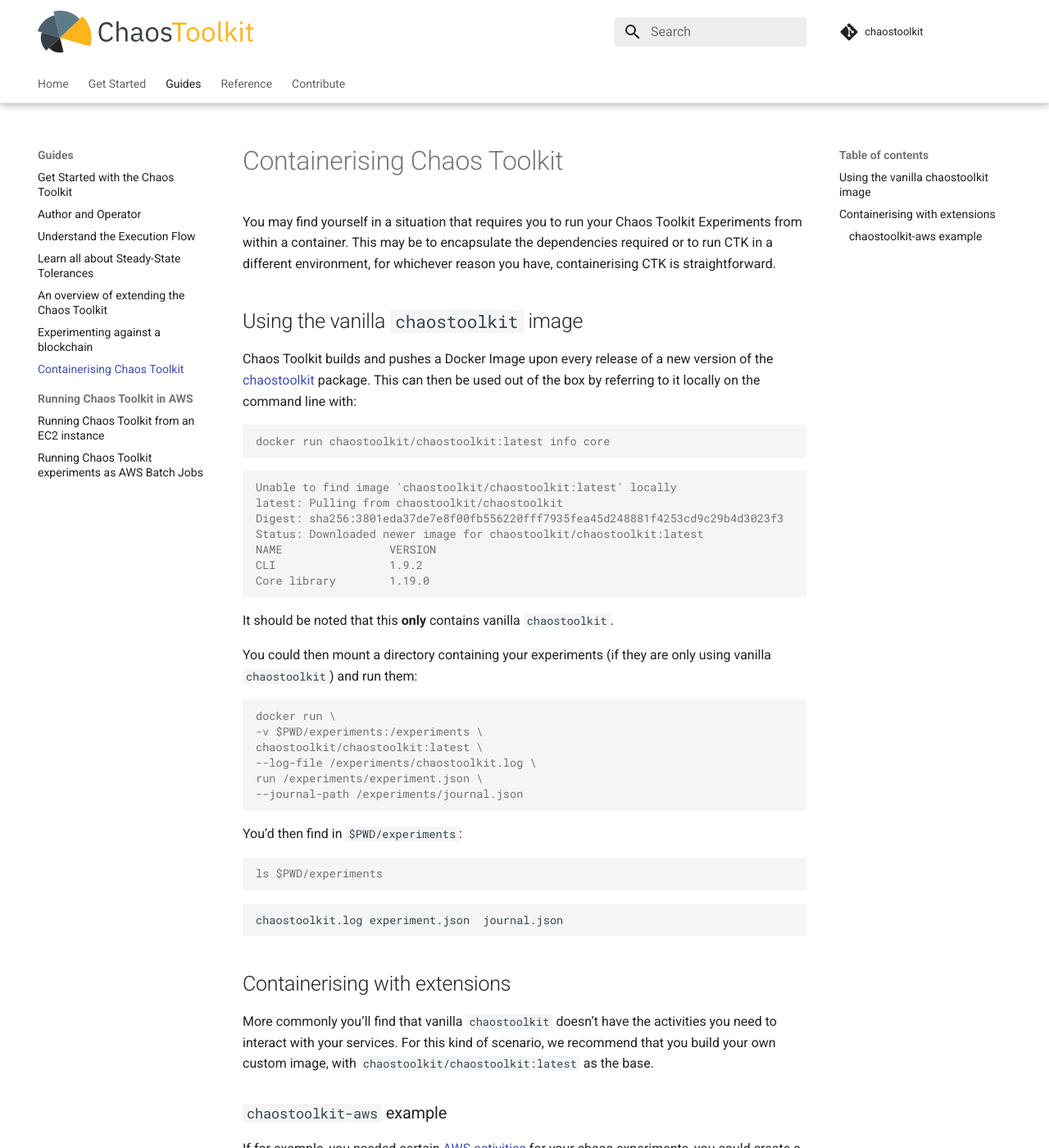
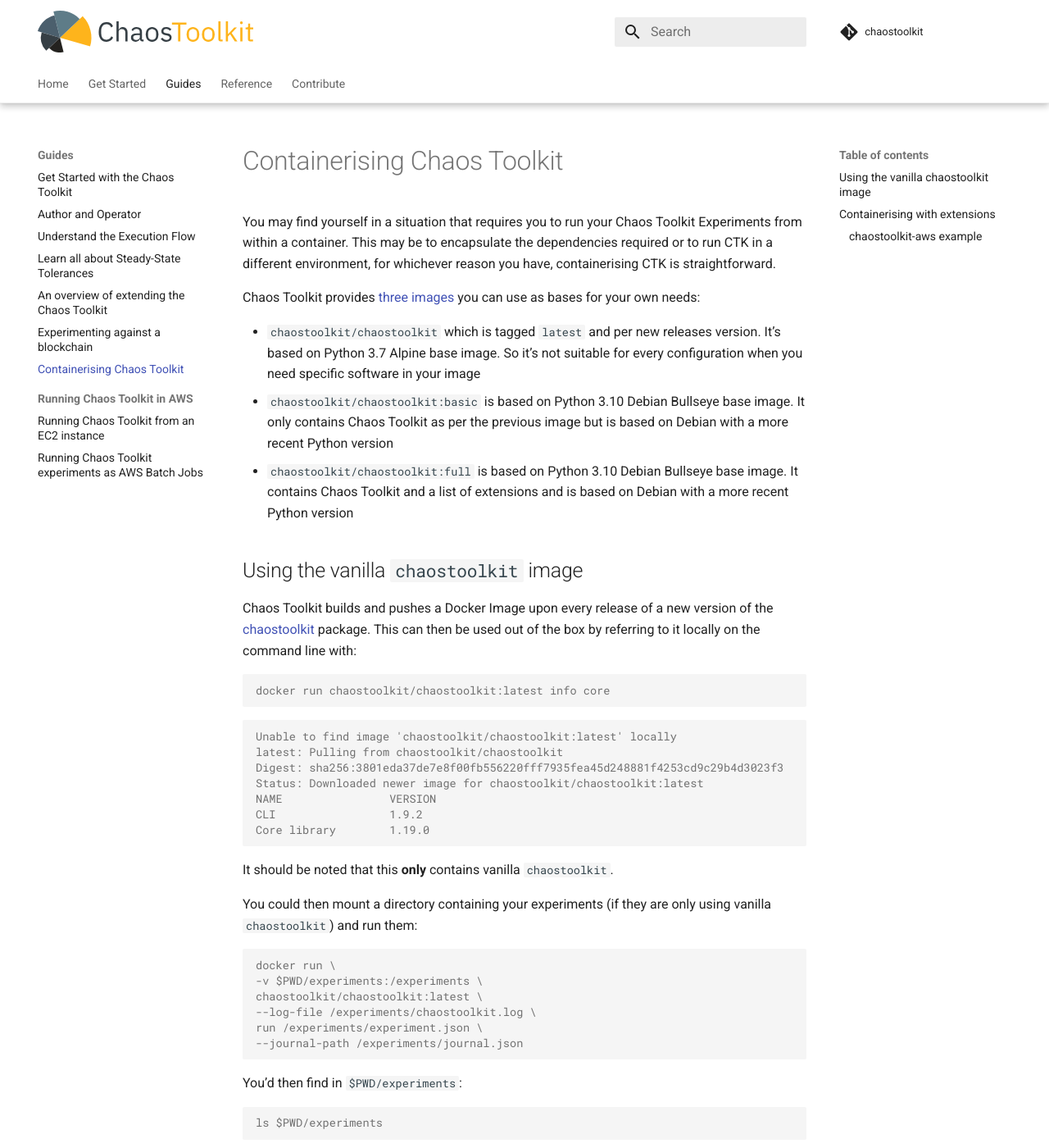
Before and after one commit to chaostoolkit/chaostoolkit-documentation, an MkDocs documentation site: the page built from sources/reference/tutorials/containerising.md, in a window 1280 px wide and 1400 px high. Shown: the whole window at 82% size. Built offline with MkDocs 1.6.1 and Material for MkDocs 9.7.7, drawn with Linux system fonts in a browser that asks for light colours; comment, search, counter and statistics services are not loaded; some of the changed text lies outside the part shown.

Commit message:
Describe the new container images
Signed-off-by: Sylvain Hellegouarch <sh@defuze.org>

````diff
--- a/sources/reference/tutorials/containerising.md
+++ b/sources/reference/tutorials/containerising.md
@@ -4,6 +4,21 @@
 Experiments from within a container. This may be to encapsulate the dependencies
 required or to run CTK in a different environment, for whichever reason you have,
 containerising CTK is straightforward.
+
+Chaos Toolkit provides [three images][dockerhub] you can use as bases for your
+own needs:
+
+[dockerhub]: https://hub.docker.com/r/chaostoolkit/chaostoolkit
+
+* `chaostoolkit/chaostoolkit` which is tagged `latest` and per new releases
+  version. It's based on Python 3.7 Alpine base image. So it's not suitable
+  for every configuration when you need specific software in your image
+* `chaostoolkit/chaostoolkit:basic` is based on Python 3.10 Debian Bullseye base
+  image. It only contains Chaos Toolkit as per the previous image but is based
+  on Debian with a more recent Python version
+* `chaostoolkit/chaostoolkit:full` is based on Python 3.10 Debian Bullseye base
+  image. It contains Chaos Toolkit and a list of extensions and is based
+  on Debian with a more recent Python version
 
 ## Using the vanilla `chaostoolkit` image
 
@@ -53,20 +68,20 @@
 
 ## Containerising with extensions
 
-More commonly you'll find that vanilla `chaostoolkit` doesn't have the activities
-you need to interact with your services. For this kind of scenario, we recommend
-that you build your own custom image, with `chaostoolkit/chaostoolkit:latest` as
-the base.
+You can obviously use the `chaostoolkit/chaostoolkit:full` image which contains
+the most commonly used extensions. But you can also tailor to your need as
+follows. We will be using the `chaostoolkit/chaostoolkit:basic` image as base
+so we build using a Debian image.
 
 ### `chaostoolkit-aws` example
 
-If for example, you needed certain [AWS activities][] for your chaos experiments,
-you could create a Dockerfile like so:
+If for example, you needed certain [AWS activities][] for your chaos
+experiments, you could create a Dockerfile like so:
 
 [AWS activities]: https://chaostoolkit.org/drivers/aws/
 
 ```dockerfile
-FROM chaostoolkit/chaostoolkit:latest
+FROM chaostoolkit/chaostoolkit:basic
 
 RUN pip install chaostoolkit-aws
 ```
````
